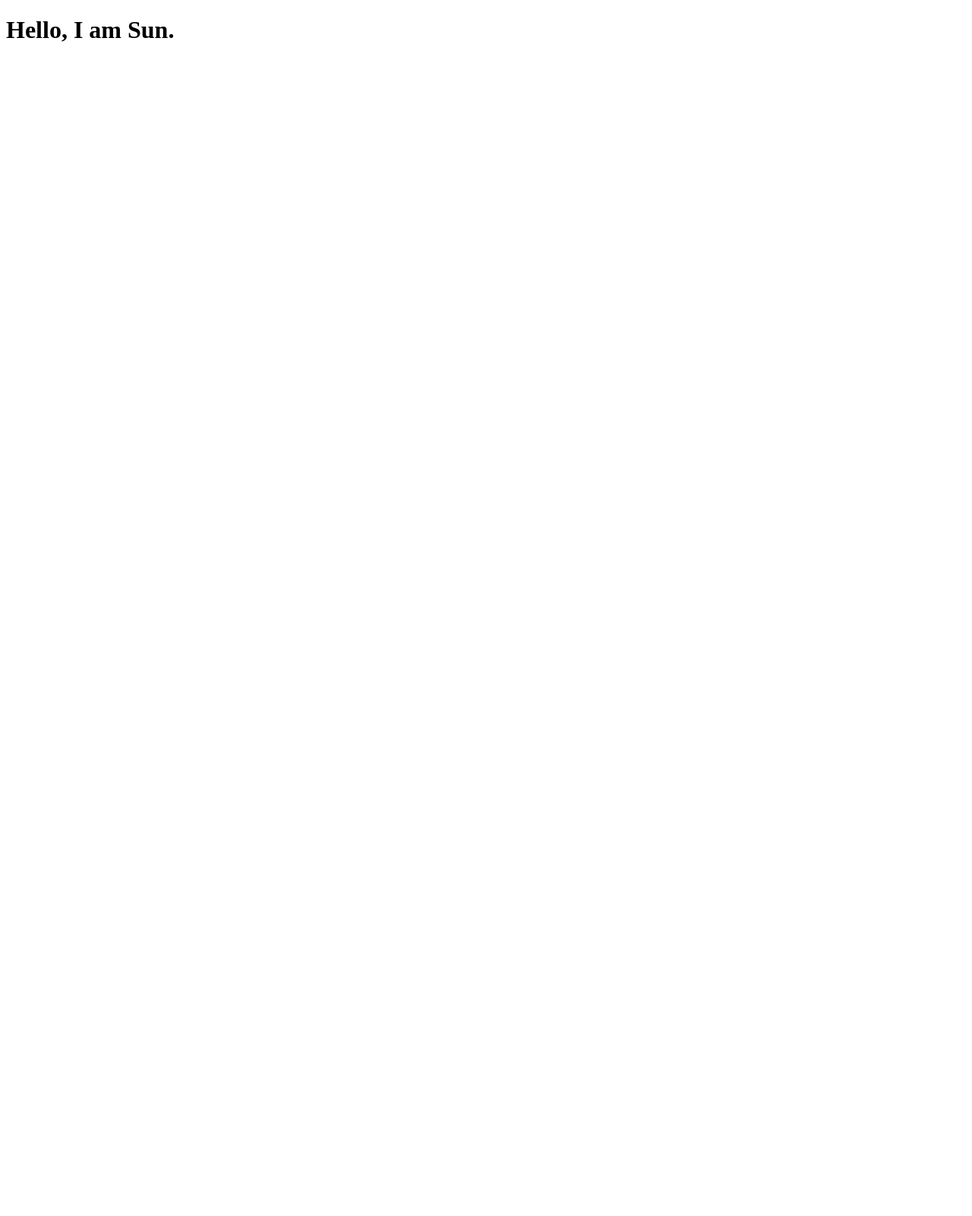
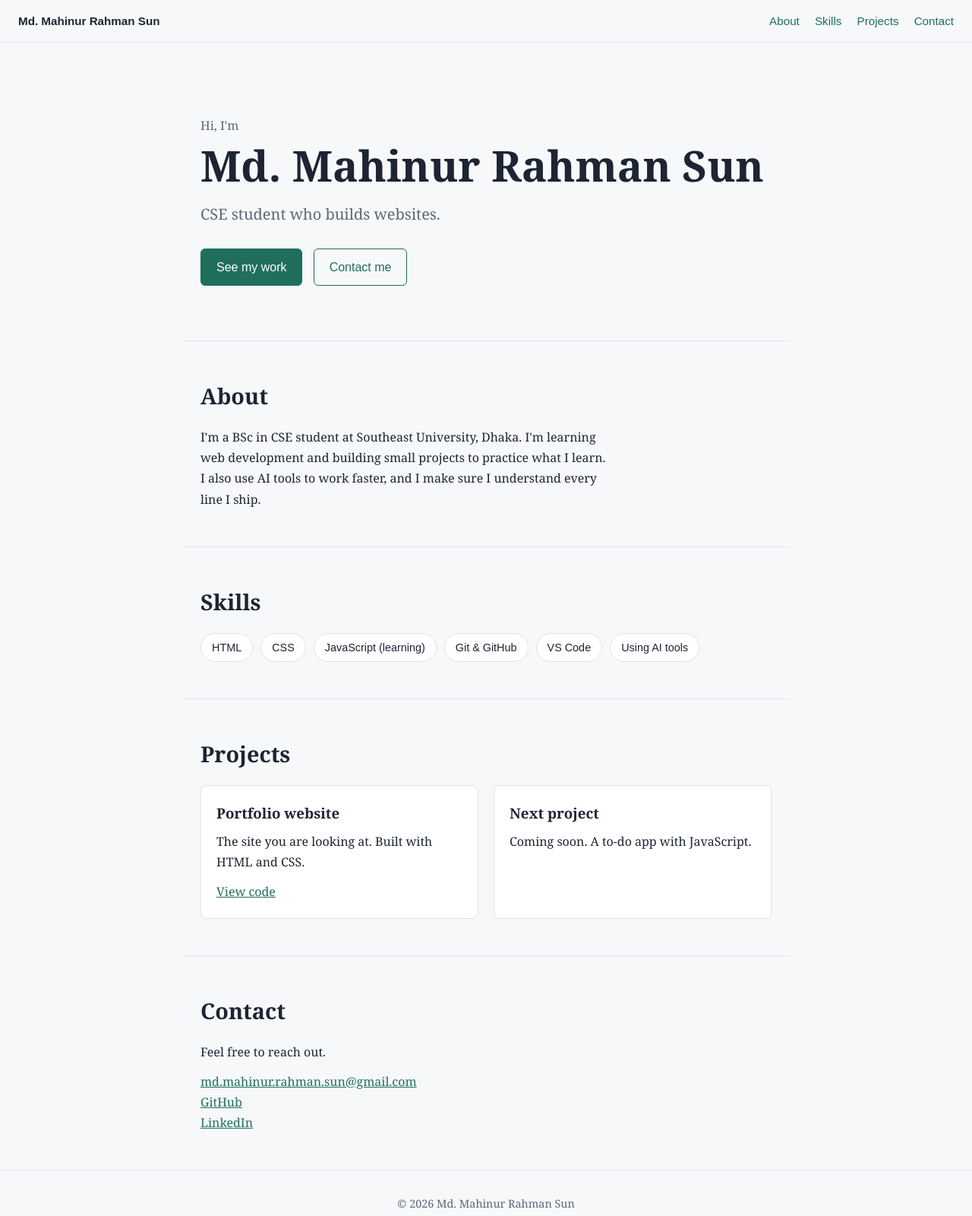
Before and after one commit to MahinurRahmanSun/my-portfolio, a plain HTML site: page index.html in a window 1280 px wide. Shown: the whole page at 76% size. Before the commit the page ends 800 px from the top, so only its background shows below. Drawn offline with Linux system fonts and the light colour scheme.

Commit message:
Add personal details

```diff
--- a/index.html
+++ b/index.html
@@ -1,11 +1,101 @@
 <!DOCTYPE html>
 <html lang="en">
 <head>
-    <meta charset="UTF-8">
-    <meta name="viewport" content="width=device-width, initial-scale=1.0">
-    <title>Document</title>
+  <meta charset="UTF-8">
+  <!-- Makes the page fit phone screens properly (needed for responsive design) -->
+  <meta name="viewport" content="width=device-width, initial-scale=1.0">
+  <title>Md. Mahinur Rahman Sun | CSE Student</title>
+  <!-- Connects our CSS file to this page -->
+  <link rel="stylesheet" href="style.css">
 </head>
 <body>
-    <h1>Hello, I am Sun.</h1>
+
+  <!-- NAVBAR: links at the top that jump to each section -->
+  <header class="nav">
+    <a class="logo" href="#hero">Md. Mahinur Rahman Sun</a>
+    <nav>
+      <a href="#about">About</a>
+      <a href="#skills">Skills</a>
+      <a href="#projects">Projects</a>
+      <a href="#contact">Contact</a>
+    </nav>
+  </header>
+
+  <main>
+
+    <!-- HERO: the first thing a recruiter sees. Keep it short and clear -->
+    <section id="hero" class="hero">
+      <p class="hello">Hi, I'm</p>
+      <h1>Md. Mahinur Rahman Sun</h1>
+      <p class="tagline">CSE student who builds websites.</p>
+      <div class="buttons">
+        <a class="btn primary" href="#projects">See my work</a>
+        <a class="btn" href="#contact">Contact me</a>
+      </div>
+    </section>
+
+    <!-- ABOUT: 2-3 lines about you -->
+    <section id="about" class="section">
+      <h2>About</h2>
+      <p>
+        I'm a BSc in CSE student at Southeast University, Dhaka.
+        I'm learning web development and building small projects to
+        practice what I learn. I also use AI tools to work faster,
+        and I make sure I understand every line I ship.
+      </p>
+    </section>
+
+    <!-- SKILLS: each skill is one small tag. Add more as you learn -->
+    <section id="skills" class="section">
+      <h2>Skills</h2>
+      <ul class="skills">
+        <li>HTML</li>
+        <li>CSS</li>
+        <li>JavaScript (learning)</li>
+        <li>Git &amp; GitHub</li>
+        <li>VS Code</li>
+        <li>Using AI tools</li>
+      </ul>
+    </section>
+
+    <!-- PROJECTS: each project is one "card". Copy a card to add a new one -->
+    <section id="projects" class="section">
+      <h2>Projects</h2>
+      <div class="cards">
+
+        <!-- Project card 1 (this site itself) -->
+        <article class="card">
+          <h3>Portfolio website</h3>
+          <p>The site you are looking at. Built with HTML and CSS.</p>
+          <a href="https://github.com/MahinurRahmanSun/my-portfolio">View code</a>
+        </article>
+
+        <!-- Project card 2 (replace when you build your next project) -->
+        <article class="card">
+          <h3>Next project</h3>
+          <p>Coming soon. A to-do app with JavaScript.</p>
+        </article>
+
+      </div>
+    </section>
+
+    <!-- CONTACT: make it easy for a recruiter to reach you -->
+    <section id="contact" class="section">
+      <h2>Contact</h2>
+      <p>Feel free to reach out.</p>
+      <ul class="links">
+        <li><a href="mailto:md.mahinur.rahman.sun@gmail.com">md.mahinur.rahman.sun@gmail.com</a></li>
+        <li><a href="https://github.com/MahinurRahmanSun">GitHub</a></li>
+        <li><a href="https://www.linkedin.com/in/mahinurrahmansun">LinkedIn</a></li>
+      </ul>
+    </section>
+
+  </main>
+
+  <!-- FOOTER: small line at the bottom -->
+  <footer>
+    <p>&copy; 2026 Md. Mahinur Rahman Sun</p>
+  </footer>
+
 </body>
 </html>
--- /dev/null
+++ b/style.css
@@ -0,0 +1,192 @@
+/* VARIABLES: change colors here and the whole site updates */
+:root {
+  --bg: #f7f8fa;        /* page background */
+  --text: #1d2433;      /* main text color */
+  --muted: #5d667a;     /* lighter text */
+  --accent: #1f6f5c;    /* buttons and links */
+  --card: #ffffff;      /* card background */
+  --line: #dfe3ea;     /* thin borders */
+}
+
+/* RESET: remove default spacing so we control everything */
+* {
+  box-sizing: border-box;
+  margin: 0;
+  padding: 0;
+}
+
+/* Smooth scrolling when clicking nav links */
+html {
+  scroll-behavior: smooth;
+}
+
+/* BODY: base font and colors for the whole page */
+body {
+  font-family: Georgia, "Times New Roman", serif;
+  background: var(--bg);
+  color: var(--text);
+  line-height: 1.7;
+}
+
+a {
+  color: var(--accent);
+}
+
+/* NAVBAR: sticks to the top while scrolling */
+.nav {
+  position: sticky;
+  top: 0;
+  display: flex;
+  justify-content: space-between;
+  align-items: center;
+  padding: 14px 24px;
+  background: var(--bg);
+  border-bottom: 1px solid var(--line);
+}
+
+.nav a {
+  text-decoration: none;
+  margin-left: 16px;
+  font-family: Arial, sans-serif;
+  font-size: 0.95rem;
+}
+
+.nav .logo {
+  margin-left: 0;
+  font-weight: bold;
+  color: var(--text);
+}
+
+/* HERO: big intro area */
+.hero {
+  max-width: 800px;
+  margin: 0 auto;
+  padding: 96px 24px 72px;
+}
+
+.hello {
+  color: var(--muted);
+}
+
+.hero h1 {
+  font-size: 3.5rem;
+  line-height: 1.1;
+  margin: 8px 0 16px;
+}
+
+.tagline {
+  font-size: 1.25rem;
+  max-width: 34ch;
+  color: var(--muted);
+}
+
+.buttons {
+  margin-top: 28px;
+}
+
+/* BUTTONS */
+.btn {
+  display: inline-block;
+  padding: 10px 20px;
+  margin-right: 10px;
+  border: 1px solid var(--accent);
+  border-radius: 6px;
+  text-decoration: none;
+  font-family: Arial, sans-serif;
+}
+
+.btn.primary {
+  background: var(--accent);
+  color: #fff;
+}
+
+/* SECTIONS: shared style for About, Skills, Projects, Contact */
+.section {
+  max-width: 800px;
+  margin: 0 auto;
+  padding: 48px 24px;
+  border-top: 1px solid var(--line);
+}
+
+.section h2 {
+  font-size: 1.8rem;
+  margin-bottom: 16px;
+}
+
+.section p {
+  max-width: 60ch;
+}
+
+/* SKILLS: small tags that wrap onto new lines */
+.skills {
+  list-style: none;
+  display: flex;
+  flex-wrap: wrap;
+  gap: 10px;
+}
+
+.skills li {
+  padding: 6px 14px;
+  border: 1px solid var(--line);
+  background: var(--card);
+  border-radius: 20px;
+  font-family: Arial, sans-serif;
+  font-size: 0.9rem;
+}
+
+/* PROJECT CARDS: grid fits as many columns as there is space for */
+.cards {
+  display: grid;
+  grid-template-columns: repeat(auto-fit, minmax(240px, 1fr));
+  gap: 20px;
+}
+
+.card {
+  background: var(--card);
+  border: 1px solid var(--line);
+  border-radius: 8px;
+  padding: 20px;
+}
+
+.card h3 {
+  margin-bottom: 8px;
+}
+
+.card p {
+  margin-bottom: 12px;
+}
+
+/* CONTACT links */
+.links {
+  list-style: none;
+  margin-top: 12px;
+}
+
+/* FOOTER */
+footer {
+  text-align: center;
+  padding: 32px 24px;
+  color: var(--muted);
+  font-size: 0.9rem;
+  border-top: 1px solid var(--line);
+}
+
+/* RESPONSIVE: these rules apply only on small screens (phones) */
+@media (max-width: 600px) {
+  .hero {
+    padding: 56px 20px 40px;
+  }
+
+  .hero h1 {
+    font-size: 2.4rem;
+  }
+
+  .nav {
+    flex-direction: column;
+    gap: 8px;
+  }
+
+  .nav a {
+    margin: 0 8px;
+  }
+}
```
